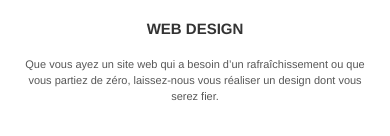
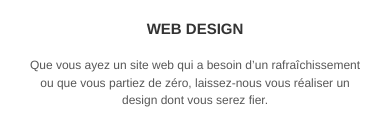
Before and after one commit to mharmouche/oc-p4, a plain HTML site: page website optimisé/index.html in a window 390 px wide. Shown: the part 654-790 px from the top of the page. Drawn offline with Linux system fonts and the light colour scheme.

Commit message:
font 12px pour peit écran

```diff
--- a/website optimisé/style.css
+++ b/website optimisé/style.css
@@ -847,6 +847,13 @@ h4 {
         max-width: 100%
     }
 }
+/*Ajustement du font pour les petits écrans*/
+@media (max-width: 992px) {
+    p, html {
+        font-size: 12px;
+    }
+}
+
 
 @media only screen and (min-device-width: 768px) and (max-device-width: 1024px) and (orientation: landscape) {
     .b-parallax {
```
